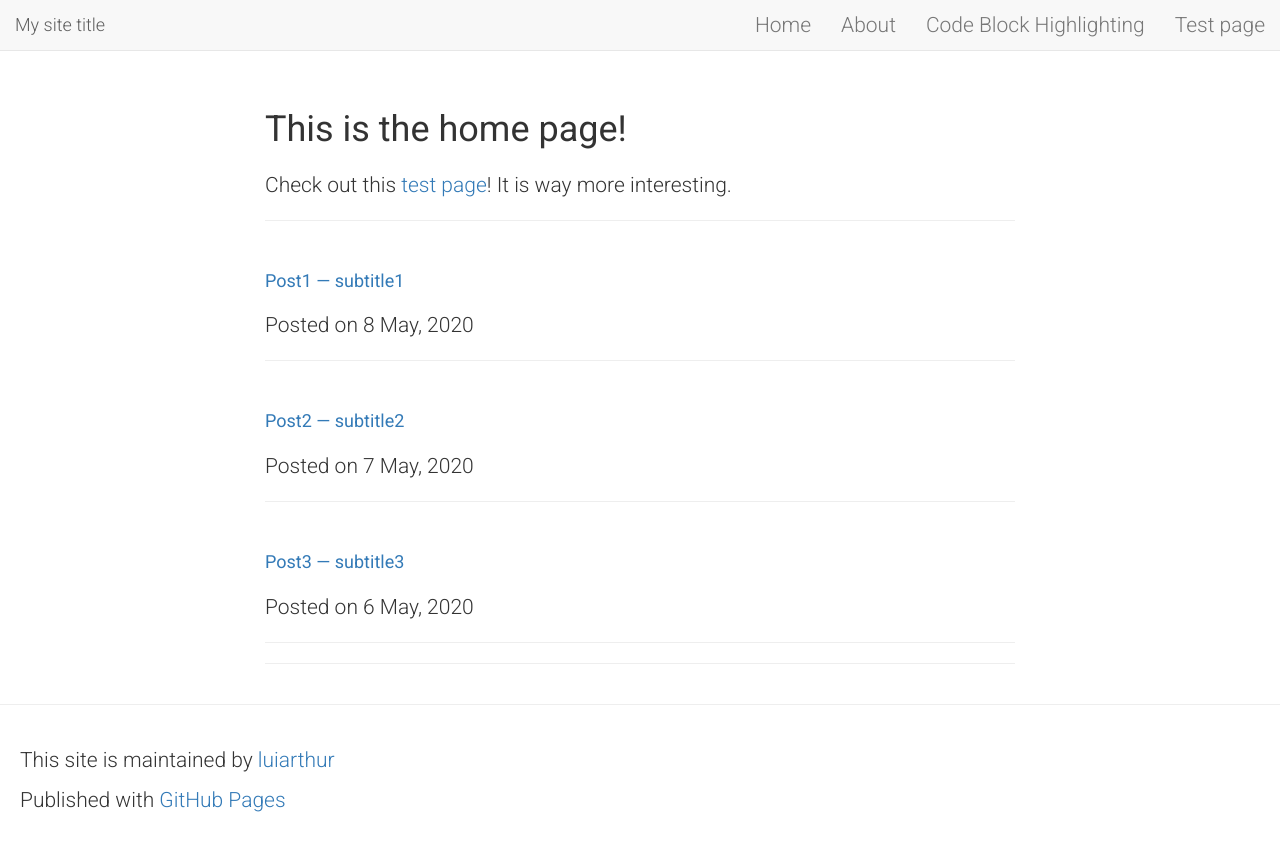
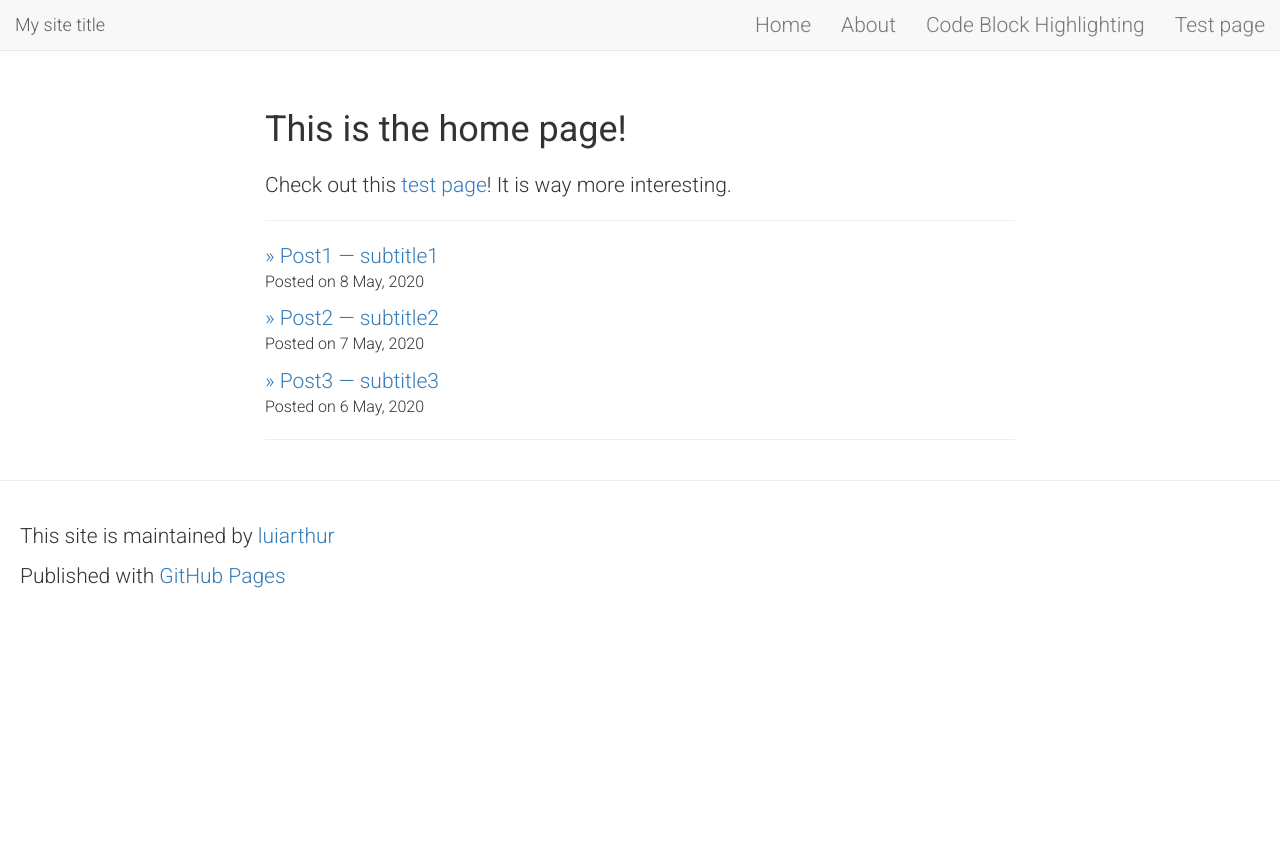
Before and after one commit to luiarthur/ghpage-template, a Jekyll site: the page built from docs/index.md, in a window 1280 px wide. Shown: the top 851 px of the page. Built offline with Jekyll 4.4.1, drawn with Linux system fonts in a browser that asks for light colours; comment, search, counter and statistics services are not loaded; our own code applies the rules of GitHub Pages for plain Markdown files.

Commit message:
updated gems

```diff
--- a/docs/_config.yml
+++ b/docs/_config.yml
@@ -1,7 +1,8 @@
 # Site settings
 title: "My site title"
-email: luiarthur@gmail.com
+email: myemail@gmail.com
 description: "Put a description here"
+# github_repo: https://github.com/<username>/<name-of-repo>
 # google_analytics: <put google analytics seo tag here>
 
 plugins:
--- a/docs/_includes/nav.html
+++ b/docs/_includes/nav.html
@@ -9,7 +9,7 @@
                 <span class="icon-bar"></span>
                 <span class="icon-bar"></span>
             </button>
-            <a class="navbar-brand">{{ site.title }}</a>
+            <a class="navbar-brand" href="{{site.github_repo}}">{{ site.title }}</a>
         </div>
 
         <!-- Collect the nav links, forms, and other content for toggling -->
--- a/docs/assets/css/my-style.css
+++ b/docs/assets/css/my-style.css
@@ -16,3 +16,7 @@ body {
   font-size: 21px;
   font-weight: 300;
 }
+/* For compatible mathjax fontsizes. */
+.mjx-chtml {
+  font-size: 100% !important;
+}
--- a/docs/index.md
+++ b/docs/index.md
@@ -12,17 +12,16 @@ It is way more interesting.
 {% for post in site.posts %}
 <div class="post-preview">
     <a href="{{ post.url | prepend: site.baseurl }}">
-        <h4 class="post-title">
-            {{ post.title }}
-            {% if post.subtitle %}
-            &mdash;
-            <a class="post-subtitle">
-                {{ post.subtitle }}
-            </a>
-            {% endif %}
-        </h4>
+        &raquo; {{ post.title }}
+        {% if post.subtitle %}
+        &mdash;
+        <a class="post-subtitle">
+            {{ post.subtitle }}
+        </a>
+        {% endif %}
     </a>
-    <p class="post-meta">Posted on {{ post.date | date: "%-d %b, %Y" }}</p>
+    <p class="post-meta" style="font-size: 16px">
+       Posted on {{ post.date | date: "%-d %b, %Y" }}
+    </p>
 </div>
-<hr>
 {% endfor %}
```
Also changed, not shown: docs/Gemfile.lock.
